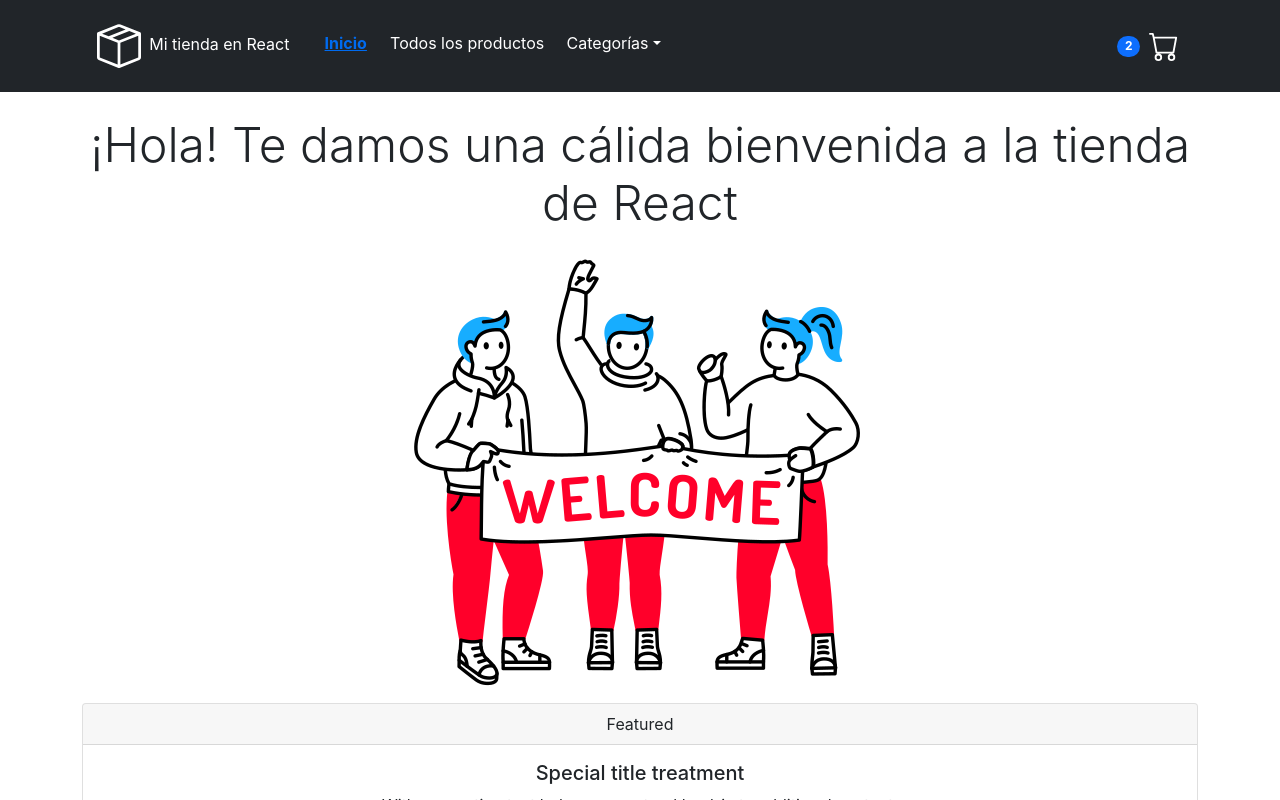
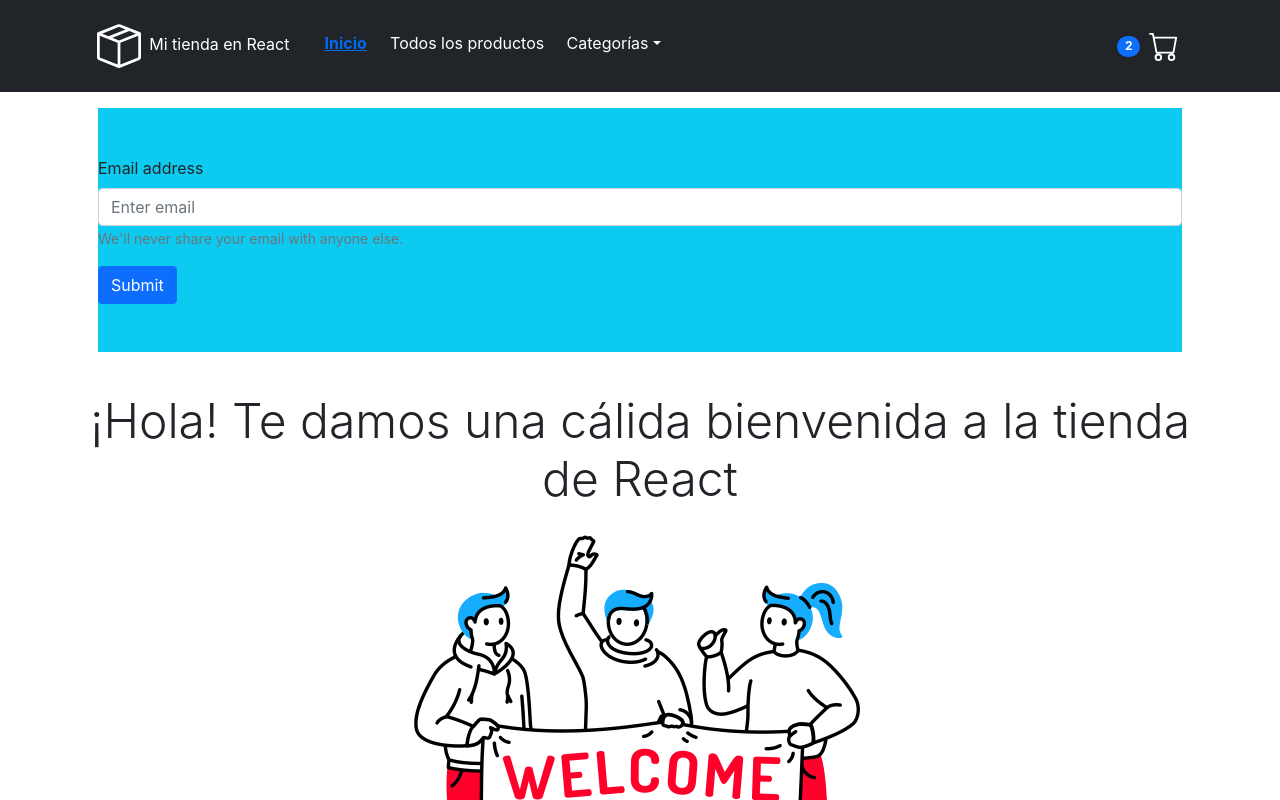
Before and after one commit to jorgefalconcampos/e-commerce-react, a React (Vite) app: page / in a window 1280 px wide. Shown: the top 800 px of the page. Built offline with nearby package versions, Linux system fonts and the light colour scheme.

Commit message:
aprendiendo onChangeValue & onSubmitEvent

```diff
--- a/package.json
+++ b/package.json
@@ -8,6 +8,7 @@
     "preview": "vite preview"
   },
   "dependencies": {
+    "axios": "^0.27.2",
     "bootstrap": "^5.1.3",
     "react": "^18.0.0",
     "react-bootstrap": "^2.4.0",
--- /dev/null
+++ b/src/components/Home/EventsAndContext.jsx
@@ -0,0 +1,42 @@
+// componente creado para repaso de la clase del 9 de julio del 2022: "Eventos y Context"
+
+import Button from "react-bootstrap/Button";
+import Row from "react-bootstrap/Row";
+import Form from "react-bootstrap/Form";
+
+import { useState } from "react";
+
+const EventsAndContext = () => {
+  const [value, setValue] = useState("");
+
+  const onChangeValue = (e) => {
+    // console.log(e.target.value);
+    setValue(e.target.value);
+  };
+
+  const onSubmitEvt = (e) => {
+    e.preventDefault();
+    console.log(`Se hizo submit de lo siguiente: ${value}`);
+  };
+
+  return (
+    <>
+      <div className="py-5 m-3 bg-info">
+        <Form onSubmit={onSubmitEvt}>
+          <Form.Group className="mb-3" controlId="formBasicEmail">
+            <Form.Label>Email address</Form.Label>
+            <Form.Control placeholder="Enter email" onChange={onChangeValue} />
+            <Form.Text className="text-muted">
+              We'll never share your email with anyone else.
+            </Form.Text>
+          </Form.Group>
+          <Button variant="primary" type="submit">
+            Submit
+          </Button>
+        </Form>
+      </div>
+    </>
+  );
+};
+
+export default EventsAndContext;
--- a/src/components/Home/Home.jsx
+++ b/src/components/Home/Home.jsx
@@ -5,10 +5,14 @@ import Row from "react-bootstrap/Row";
 import Button from "react-bootstrap/Button";
 import Image from "react-bootstrap/Image";
 import welcome from "../../static/images/ouch-illustrations/welcome.png";
+import EventsAndContext from "./EventsAndContext";
 
 const Home = () => {
   return (
     <Container className="">
+
+      <EventsAndContext/>
+
       <Row className="d-flex justify-content-center py-4">
         <Col xs={12} className="pb-2 text-center">
           <h1 className="display-5">¡Hola! Te damos una cálida bienvenida a la tienda de React</h1>
--- a/src/components/ItemDetailContainer/ItemDetailViewPrice.jsx
+++ b/src/components/ItemDetailContainer/ItemDetailViewPrice.jsx
@@ -30,7 +30,7 @@ const ItemViewPrice = ({ product }) => {
                     placement="right"
                     overlay={
                       <Tooltip id="right">
-                        <strong>{product.disponible}</strong>&nbsp;en stock
+                        <strong>{product.disponible}</strong>&nbsp;unidades en stock
                       </Tooltip>
                     }
                   >
```
Also changed, not shown: 1 other file (tests, documents, lock files or other folders).
